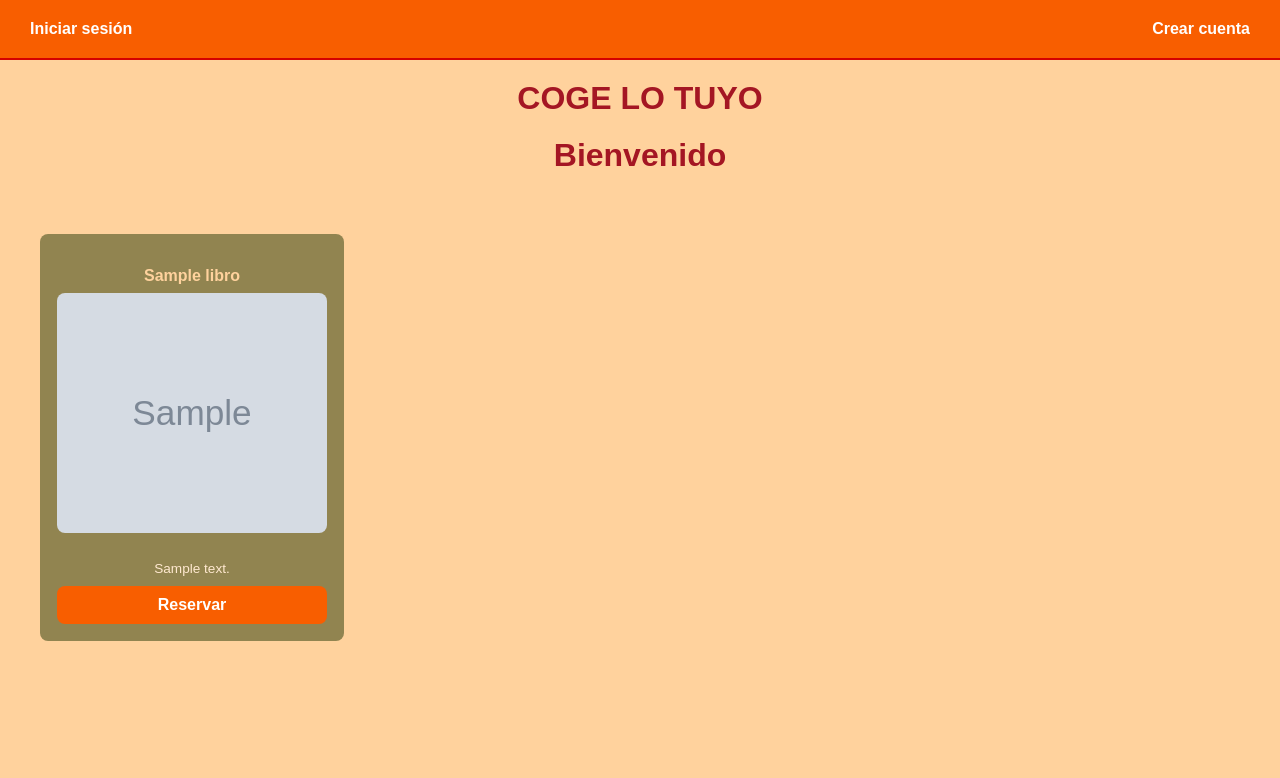
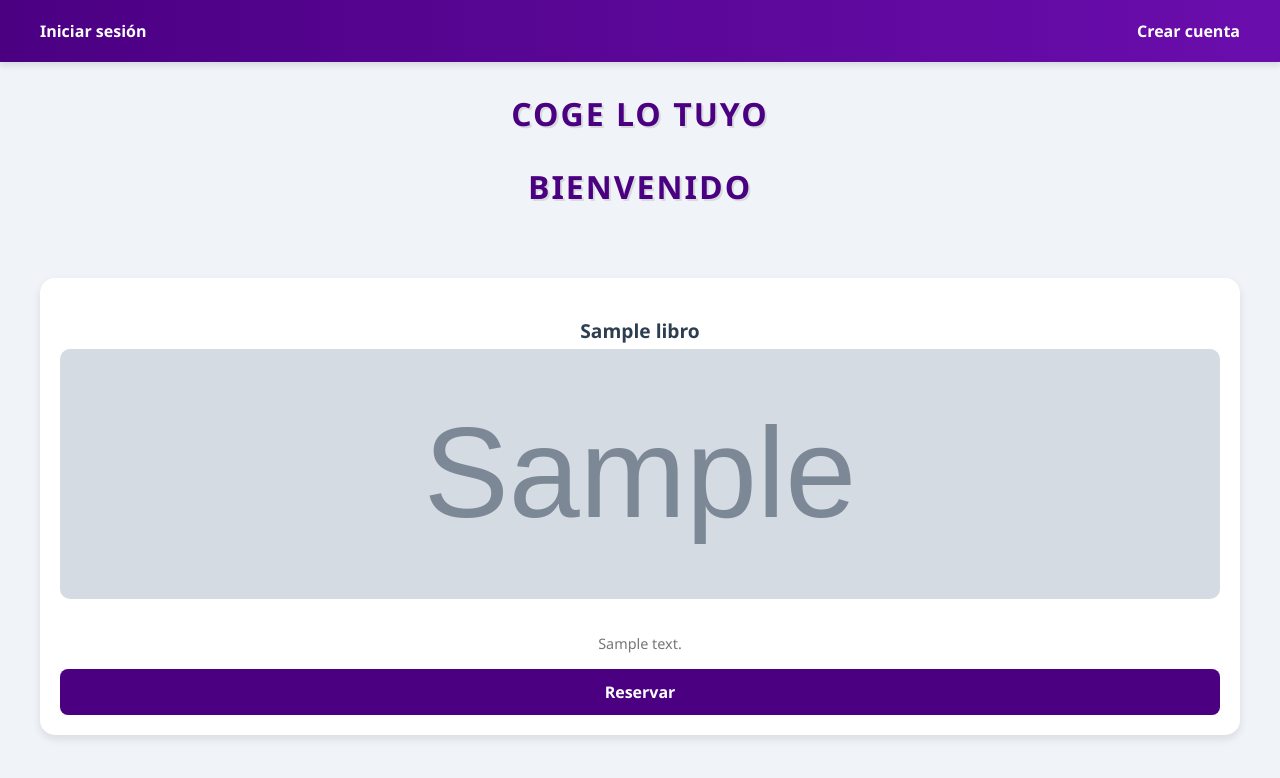
Before and after one commit to Koldoasosetien/proyecto-python, a Flask app: template templates/home/home.html in a window 1280 px wide. Shown: the top 778 px of the page. Run offline with Flask 3, Linux system fonts and the light colour scheme; the template is opened without the code that fills it: most values are stand-ins (such as "Sample title", 1, 10 or a date in 2020); grey boxes marked "Sample" are stand-in pictures; style sheets or scripts are compiled from the project's sources.

```diff
--- a/app/static/css/styles.scss
+++ b/app/static/css/styles.scss
@@ -1,189 +1,213 @@
-
-// VARIABLES
-$colorPrincipal: #ffd29d;
-$colorSecondary: #FFB563;
-$colorCardBg: #918450;
-$colorMenu: #F85E00;
-$colorBold: #A41623;
-$colorBorders: rgb(212, 0, 0);
-$radius: 8px;
-$transition: 0.2s ease-in-out;
-
-// RESET
 :root {
   margin: 0;
 }
 
 body {
   margin: 0;
-    background-color: $colorPrincipal;
-    font-family: Arial, Helvetica, sans-serif;
+  background-color: #f0f4f8;
+  font-family: 'Segoe UI', Tahoma, Geneva, Verdana, sans-serif;
   text-align: center;
+  color: #333;
 }
 
-// NAV
 nav {
-    background-color: $colorMenu;
+  background: linear-gradient(90deg, #4b0082, #6a0dad);
   display: flex;
   flex-direction: row-reverse;
-    border-bottom: 2px solid $colorBorders;
+  box-shadow: 0 4px 6px rgba(0, 0, 0, 0.1);
   padding: 15px;
+
   ul {
     display: flex;
     width: 100%;
     justify-content: space-between;
     margin: 5px;
     padding: 0;
+    align-items: center;
 
     li {
       list-style: none;
 
       a {
-                padding: 10px;
+        padding: 10px 20px;
         color: white;
         text-decoration: none;
         font-weight: bold;
+        border-radius: 20px;
+        transition: all 0.3s ease;
 
         &:hover {
-                    background-color: darken($colorMenu, 10%);
-                    border-radius: $radius;
+          background-color: #00d2d3;
+          color: #4b0082;
+          transform: scale(1.1);
         }
       }
     }
   }
 }
 
-// TITULO
 h1 {
-    color: $colorBold;
-    margin: 20px 0;
+  color: #4b0082;
+  margin: 30px 0;
+  text-transform: uppercase;
+  letter-spacing: 2px;
+  text-shadow: 2px 2px 0 rgba(0, 0, 0, 0.1);
 }
 
-// CARD LIBRO
 .grid-libros {
   display: grid;
-    grid-template-columns: repeat(auto-fit, minmax(270px, 1fr));
-    gap: 50px;
-    padding: 25px;
-    align-items: stretch;
+  grid-template-columns: repeat(auto-fit, minmax(280px, 1fr));
+  gap: 40px;
+  padding: 40px;
+  align-items: start;
 }
 
-
 .card-libro {
-    display: inline-block;
-    width: 270px;
-    margin: 15px;
-    background-color: $colorCardBg;
-    border-radius: $radius;
-    padding: 15px;
-    vertical-align: top;
-    transition: $transition;
-    border: 2px solid transparent;
+  background-color: white;
+  border-radius: 15px;
+  padding: 20px;
+  box-shadow: 0 4px 8px rgba(0, 0, 0, 0.1);
+  border: none;
+  overflow: hidden;
+  transition: transform 0.3s ease, box-shadow 0.3s ease;
 
   &:hover {
-        transform: translateY(-5px);
-        border-color: $colorBorders;
-        box-shadow: 0 6px 12px rgba(0, 0, 0, 0.25);
+    transform: translateY(-10px);
+    box-shadow: 0 15px 25px rgba(0, 0, 0, 0.2);
+
+    img {
+      transform: scale(1.05);
+    }
   }
 
   p {
     font-weight: bold;
-        color: $colorPrincipal;
+    color: #555;
     margin-bottom: 10px;
   }
 
   img {
     width: 100%;
-        height: 240px;
+    height: 250px;
     object-fit: cover;
-        border-radius: $radius;
-        margin-bottom: 10px;
+    border-radius: 10px;
+    margin-bottom: 15px;
+    transition: transform 0.5s ease;
   }
 
   a {
     display: block;
-        margin-top: 10px;
-        padding: 10px;
-        background-color: $colorMenu;
+    margin-top: 15px;
+    padding: 12px;
+    background-color: #4b0082;
     color: white;
     text-decoration: none;
     font-weight: bold;
-        border-radius: $radius;
-        transition: $transition;
+    border-radius: 8px;
+    transition: background-color 0.3s, letter-spacing 0.3s;
 
     &:hover {
-            background-color: darken($colorMenu, 10%);
+      background-color: #00d2d3;
+      color: #4b0082;
+      letter-spacing: 1px;
     }
   }
 
   .titulo {
-        font-weight: bold;
-        color: $colorPrincipal;
-        margin-bottom: 8px;
+    font-size: 1.2rem;
+    color: #2c3e50;
+    margin-bottom: 5px;
   }
 
   .descripcion {
     font-weight: normal;
-        font-size: 0.85rem;
-        color: lighten($colorPrincipal, 10%);
-        flex-grow: 1;
-        margin-bottom: 10px;
+    font-size: 0.9rem;
+    color: #777;
+    line-height: 1.4;
   }
 }
 
-// FORMULARIOS
 form {
   input {
-        width: 90%;
-        padding: 8px;
-        border-radius: $radius;
-        border: 1px solid $colorBorders;
+    width: 80%;
+    padding: 12px;
+    border-radius: 25px;
+    border: 2px solid #ddd;
+    text-align: center;
+    transition: border-color 0.3s, width 0.3s;
 
     &:focus {
       outline: none;
-            border-color: $colorBold;
-            box-shadow: 0 0 5px rgba(164, 22, 35, 0.6);
+      border-color: #00d2d3;
+      width: 85%;
+      box-shadow: 0 0 8px rgba(0, 210, 211, 0.4);
     }
   }
 }
 
-// TABLAS
 table {
-    border: solid black 3px;
-    border-radius: 5px;
+  width: 90%;
+  margin: 30px auto;
+  border: none;
+  border-radius: 10px;
   border-collapse: collapse;
-    margin: auto;
-    td, th {
-        border: solid black 1px;
-        padding: 3px;
-        background-color: $colorSecondary;
+  overflow: hidden;
+  box-shadow: 0 0 20px rgba(0, 0, 0, 0.1);
+
+  th {
+    background-color: #4b0082;
+    color: white;
+    padding: 15px;
+  }
+
+  td {
+    padding: 12px;
+    border: none;
+    border-bottom: 1px solid #eee;
+    background-color: white;
+    color: #333;
+
     a {
-            text-decoration: none;
-            color: $colorBold;
-            transition: all 0.2s;
-            &:hover {
-                color: blue;
+      font-weight: bold;
+      color: #d63031;
     }
+  }
+
+  tr {
+    &:nth-child(even) td {
+      background-color: #f9f9f9;
+    }
+
+    &:hover td {
+      background-color: #e0f7fa;
     }
   }
 }
 
-// MENSAJES
 .mensajes {
-    background-color: $colorMenu;
+  background-color: transparent;
   padding: 10px;
 
   .mensaje {
-        width: 80%;
-        margin: auto;
-        background-color: $colorBold;
-        color: $colorPrincipal;
-        padding: 10px;
-        border-radius: $radius;
-
-        p {
-            margin: 0;
-            text-align: center;
+    width: 60%;
+    margin: 10px auto;
+    background-color: #00d2d3;
+    color: #4b0082;
+    padding: 15px;
+    border-radius: 50px;
+    box-shadow: 0 4px 6px rgba(0, 0, 0, 0.1);
+    font-weight: bold;
+    animation: aparecer 0.5s ease-out;
   }
 }
+
+@keyframes aparecer {
+  from {
+    opacity: 0;
+    transform: translateY(-20px);
   }
+  to {
+    opacity: 1;
+    transform: translateY(0);
+  }
+}
```
Lines whose indentation alone changed are shown as unchanged.
